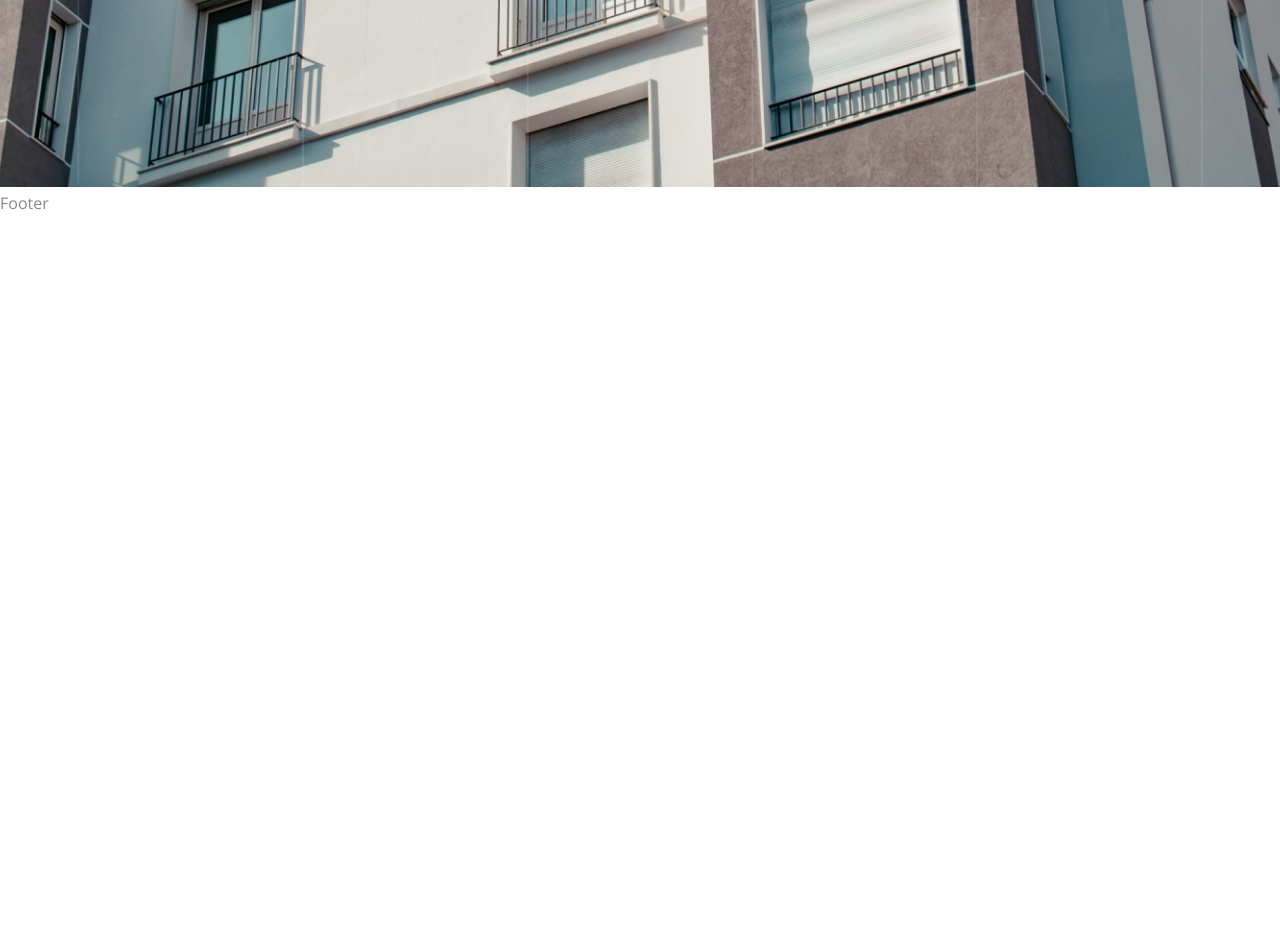
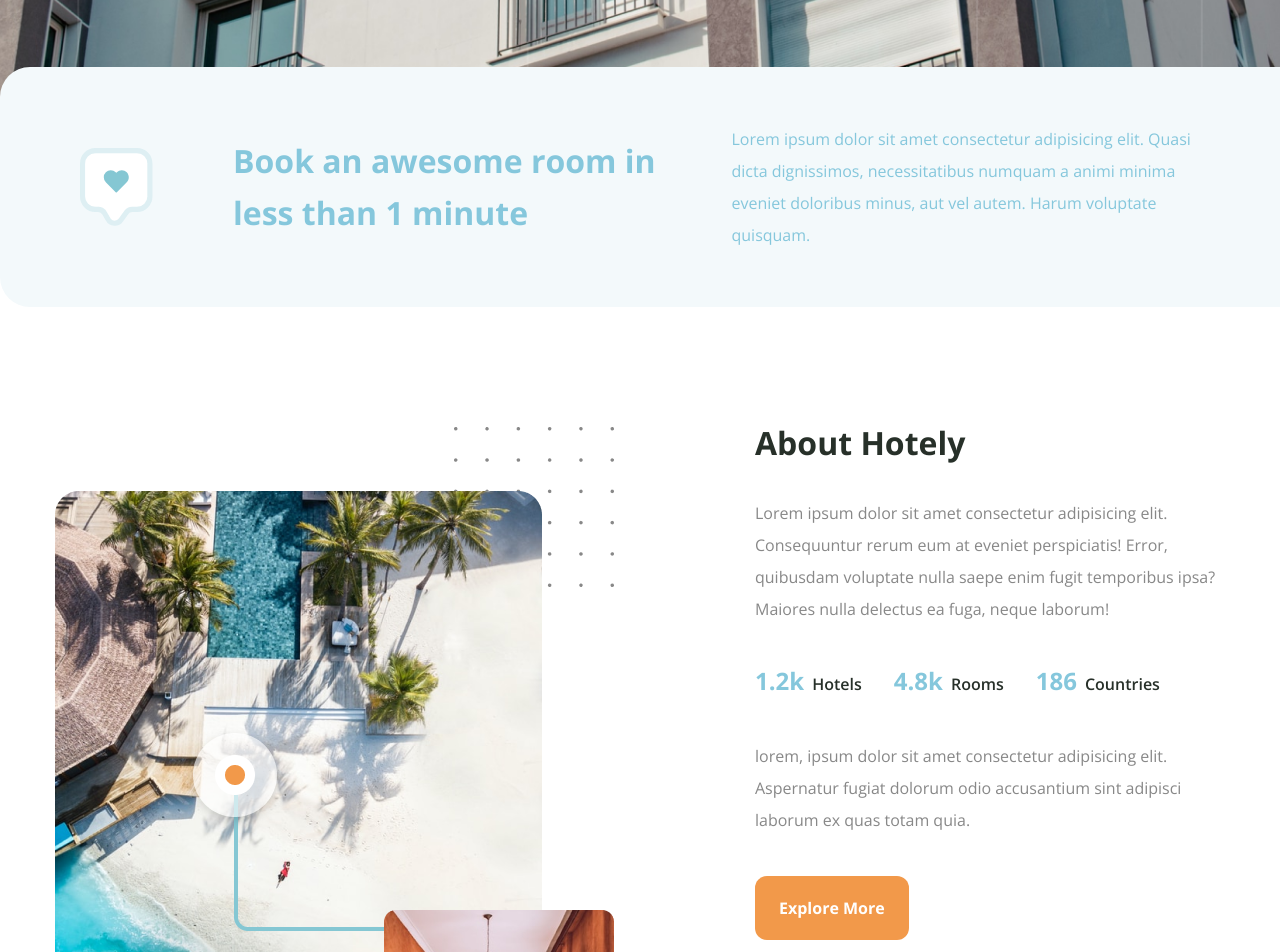
Before and after one commit to tltelf/Hotel-Landing-Page, a Next.js app: page / in a window 1280 px wide. Shown: the part 900-1852 px from the top of the page. Built offline with nearby package versions, Linux system fonts and the light colour scheme.

Commit message:
add About, Stats, Featured components

```diff
--- a/app/page.jsx
+++ b/app/page.jsx
@@ -1,13 +1,16 @@
 import Footer from '@/components/Footer';
 import Header from '@/components/Header';
 import Hero from '@/components/Hero';
-import Image from 'next/image';
+import About from '@/components/About';
+import Featured from '@/components/Featured';
 
 export default function Home() {
 	return (
 		<main className='max-w-[1440px] mx-auto bg-white overflow-hidden'>
 			<Header />
 			<Hero />
+			<Featured />
+			<About />
 			<Footer />
 			<div className='h-[4000px]'></div>
 		</main>
--- /dev/null
+++ b/components/About.jsx
@@ -0,0 +1,69 @@
+'use client';
+import Image from 'next/image';
+import { inView, motion } from 'framer-motion';
+import { fadeIn } from '@/variants';
+import { useInView } from 'react-intersection-observer';
+import { Button } from './ui/button';
+import { useMediaQuery } from 'react-responsive';
+import Stats from './Stats';
+
+const About = () => {
+	const isMobile = useMediaQuery({
+		query: '(max-width: 768px)',
+	});
+
+	const [ref, inView] = useInView({ threshold: !isMobile ? 0.5 : null });
+
+	return (
+		<section className='py-12 xl:pt-0 xl:pb-24' ref={ref}>
+			<div className='container mx-auto'>
+				<div className='flex flex-col xl:flex-row'>
+					{/** img */}
+					<motion.div
+						variants={fadeIn('right', 0.2)}
+						initial='hidden'
+						whileInView={'show'}
+						viewport={{ once: false, amount: 0.4 }}
+						className='flex-1 relative'
+					>
+						<Image
+							src={'/about/img2.png'}
+							width={559}
+							height={721}
+							alt=''
+						/>
+					</motion.div>
+					{/** text */}
+					<motion.div
+						variants={fadeIn('left', 0.5)}
+						initial='hidden'
+						whileInView={'show'}
+						viewport={{ once: false, amount: 0.4 }}
+						className='xl:max-w-[470px]'
+					>
+						<h2 className='h2 mb-[38px]'>About Hotely</h2>
+						<p>
+							Lorem ipsum dolor sit amet consectetur adipisicing
+							elit. Consequuntur rerum eum at eveniet
+							perspiciatis! Error, quibusdam voluptate nulla saepe
+							enim fugit temporibus ipsa? Maiores nulla delectus
+							ea fuga, neque laborum!
+						</p>
+						{/** stats */}
+						<div className='my-5 xl:my-10 min-h-[35px]'>
+							{inView && <Stats />}
+						</div>
+						<p className='mb-10'>
+							lorem, ipsum dolor sit amet consectetur adipisicing
+							elit. Aspernatur fugiat dolorum odio accusantium
+							sint adipisci laborum ex quas totam quia.
+						</p>
+						<Button variant='accent'>Explore More</Button>
+					</motion.div>
+				</div>
+			</div>
+		</section>
+	);
+};
+
+export default About;
--- /dev/null
+++ b/components/Featured.jsx
@@ -0,0 +1,37 @@
+'use client';
+import Image from 'next/image';
+import { motion } from 'framer-motion';
+import { fadeIn } from '@/variants';
+
+const Featured = () => {
+	return (
+		<motion.section
+			variants={fadeIn('up', 0.2)}
+			initial='hidden'
+			whileInView={'show'}
+			viewport={{ once: false, amount: 0.2 }}
+			className='bg-soft_green-secondary xl:h-[240px] max-w-[1305px] ml-auto xl:-top-[120px] relative rounded-tl-[30px] rounded-bl-[30px] px-[80px] py-[60px]'
+		>
+			<div className='flex flex-col xl:flex-row items-center h-full gap-x-[30px] text-center xl:text-left'>
+				<Image
+					className='xl:mr-[50px]'
+					src='/featured/icon.svg'
+					width={73}
+					height={84}
+					alt=''
+				/>
+				<h2 className='h2 flex-1 text-soft_green leading-relaxed'>
+					Book an awesome room in less than 1 minute
+				</h2>
+				<p className='flex-1 text-soft_green leading-loose'>
+					Lorem ipsum dolor sit amet consectetur adipisicing elit.
+					Quasi dicta dignissimos, necessitatibus numquam a animi
+					minima eveniet doloribus minus, aut vel autem. Harum
+					voluptate quisquam.
+				</p>
+			</div>
+		</motion.section>
+	);
+};
+
+export default Featured;
--- /dev/null
+++ b/components/Stats.jsx
@@ -0,0 +1,50 @@
+'use client';
+import CountUp from 'react-countup';
+
+const statsData = [
+	{
+		value: 1.2,
+		type: 'Hotels',
+		unit: 'k',
+	},
+	{
+		value: 4.8,
+		type: 'Rooms',
+		unit: 'k',
+	},
+	{
+		value: 186,
+		type: 'Countries',
+		unit: null,
+	},
+];
+
+const Stats = () => {
+	return (
+		<div className='flex flex-col xl:flex-row gap-x-8 gap-y-4 my-10'>
+			{statsData.map((item, index) => {
+				return (
+					<div key={index} className='flex'>
+						<div className='flex items-baseline gap-x-2'>
+							<h3 className='h3 text-soft_green'>
+								{/** checks if item.value is a decimal number */}
+								<CountUp
+									start={0}
+									end={item.value}
+									decimals={item.value % 1 !== 0 ? 1 : 0}
+									duration={6}
+								/>
+								<span>{item.unit}</span>
+							</h3>
+							<div className='text-black font-semibold'>
+								{item.type}
+							</div>
+						</div>
+					</div>
+				);
+			})}
+		</div>
+	);
+};
+
+export default Stats;
```
